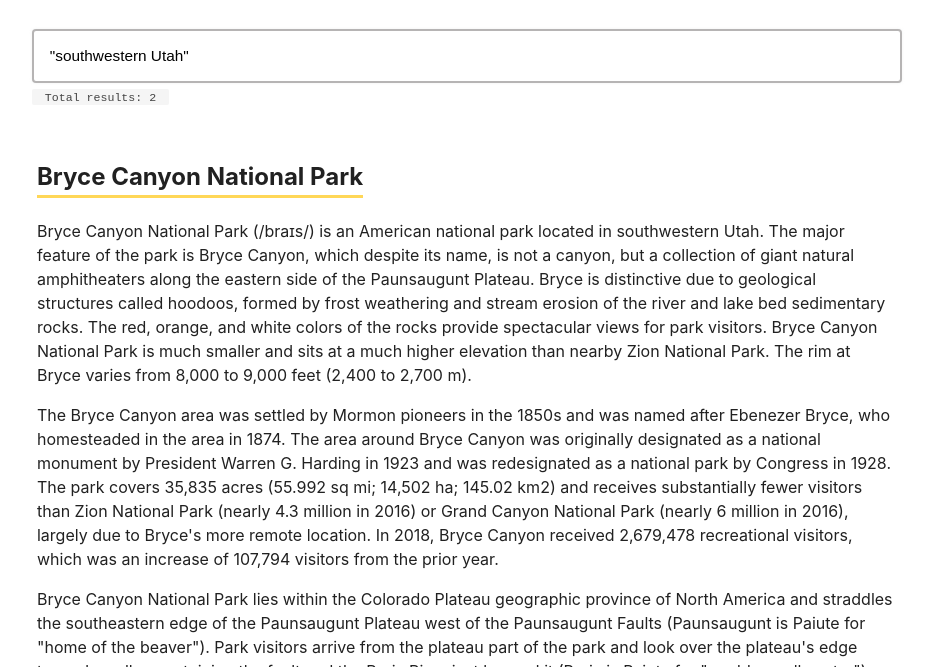
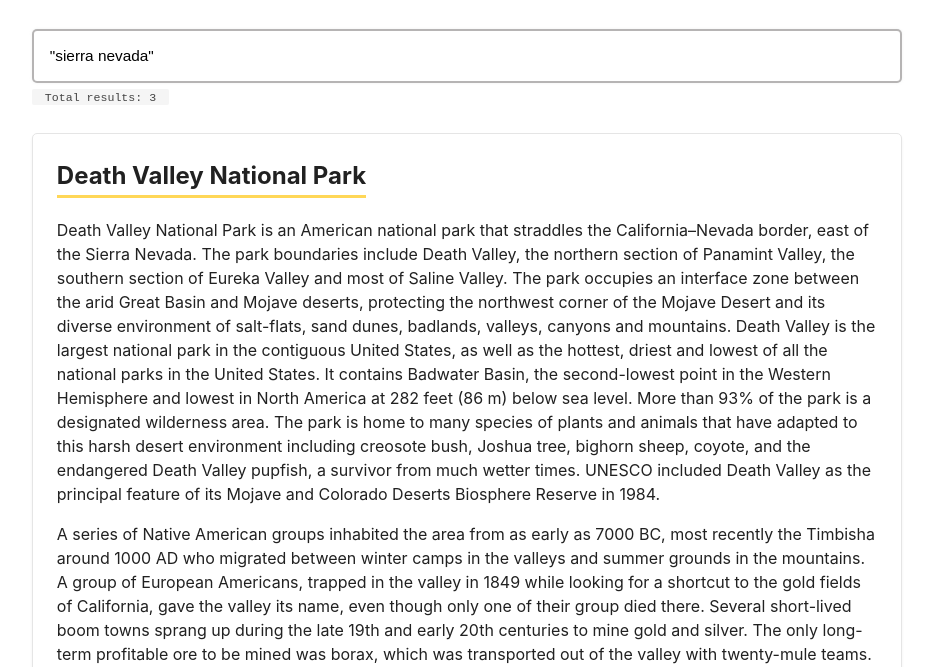
Before and after one commit to vasilionjea/lofi-dx, a website built with webpack: page public/index.html in a window 1280 px wide. Shown: the part 133-800 px from the top of the page, without its empty margins (173-1106 px from the left). Built offline with nearby package versions, Linux system fonts and the light colour scheme; files whose address does not match are found by name.

Commit message:
improve demo page

```diff
--- a/example/app.ts
+++ b/example/app.ts
@@ -52,7 +52,7 @@
   private dispatchDefaultInputValue() {
     this.searchInput.dispatchEvent(
       new CustomEvent('input:value', {
-        detail: { value: `"southwestern Utah"` }
+        detail: { value: `"sierra nevada"` }
       })
     );
   }
--- a/example/styles/style.scss
+++ b/example/styles/style.scss
@@ -49,6 +49,10 @@
   font-size: 1.5rem;
 }
 
+header {
+  margin-bottom: 1rem;
+}
+
 .page-title {
   margin-bottom: 2rem;
 
@@ -56,14 +60,6 @@
     background-color: $secondary-accent-color;
     padding: 0 0.15em;
   }
-}
-
-header {
-  margin-bottom: 1rem;
-}
-
-article {
-  margin-bottom: 3rem;
 }
 
 .search-input {
@@ -80,14 +76,9 @@
     font-size: 96%;
     line-height: 1.15;
     border: 2px solid hsl(0deg 1% 64% / 80%);
-    border-radius: 4px;
+    border-radius: 5px;
     box-shadow: 0px 0 3px hsl(198deg 7% 93% / 80%);
   }
-}
-
-.search-stats,
-.search-results {
-  padding: 0.125rem 0.325rem;
 }
 
 .search-stats {
@@ -111,10 +102,25 @@
     display: none;
   }
 
+  h3 {
+    margin-top: 0.5rem;
+  }
+
   h3 span {
-    padding-bottom: 4px;
+    padding-bottom: 5px;
     border-bottom: 3px solid $secondary-accent-color;
   }
+
+  article,
+  .no-results {
+    margin-bottom: 2.5rem;
+    box-shadow: 0 2px 3px rgb(0 0 0 / 6%);
+    border: 1px solid #e5e5e5;
+    border-radius: 5px;
+  }
+
+  article {
+    padding: 1rem 1.5rem;
   }
 
   .no-results {
@@ -122,3 +128,4 @@
     padding: 4rem;
     font-weight: 300;
   }
+}
--- a/public/index.html
+++ b/public/index.html
@@ -1 +1 @@
-<!doctype html><html lang="en"><head><meta charset="utf-8"><title>search-query</title><meta name="viewport" content="user-scalable=no,width=device-width,initial-scale=1,maximum-scale=1"><meta name="msapplication-tap-highlight" content="no"><meta name="description" content="A client side query tokenizer, parser, and inverted index"><link rel="icon" href="favicon.ico"><link href="app-3734b7b398bb4ef4ac6e.css" rel="stylesheet"></head><body><h1 class="page-title"><span>national parks</span></h1><header><pre class="search-stats"></pre></header><main></main><script defer="defer" src="app-c1ca8af5e6efe757c4fa.js"></script></body></html>
+<!doctype html><html lang="en"><head><meta charset="utf-8"><title>search-query</title><meta name="viewport" content="user-scalable=no,width=device-width,initial-scale=1,maximum-scale=1"><meta name="msapplication-tap-highlight" content="no"><meta name="description" content="A client side query tokenizer, parser, and inverted index"><link rel="icon" href="favicon.ico"><link href="app-431e1c3cda30fbe73e3a.css" rel="stylesheet"></head><body><h1 class="page-title"><span>national parks</span></h1><header><pre class="search-stats"></pre></header><main></main><script defer="defer" src="app-6f36d896be2a8181ed8b.js"></script></body></html>
```
Also changed, not shown: public/data.json (+1 -1 lines), 4 other files. Lines whose indentation alone changed are shown as unchanged.
